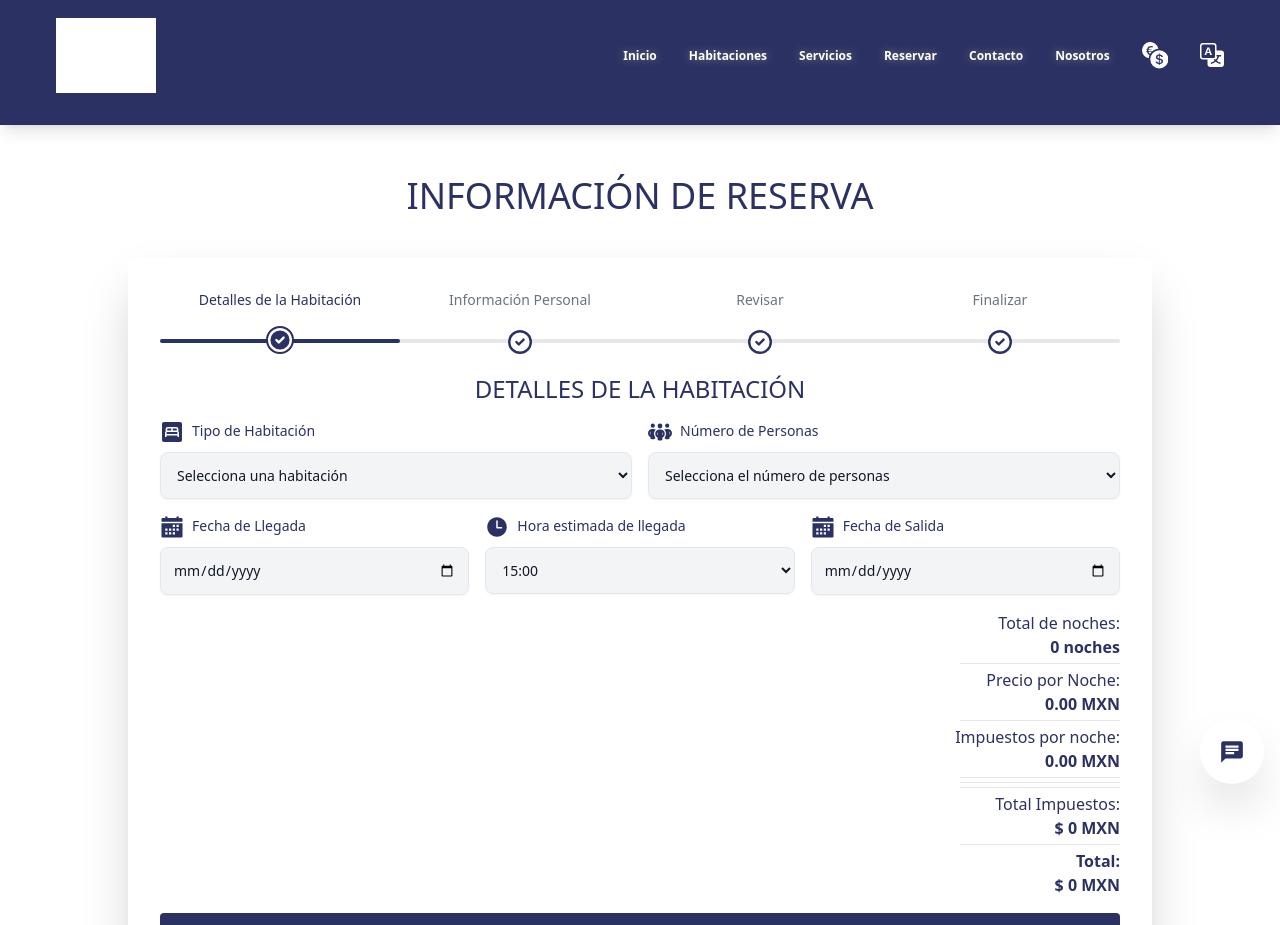
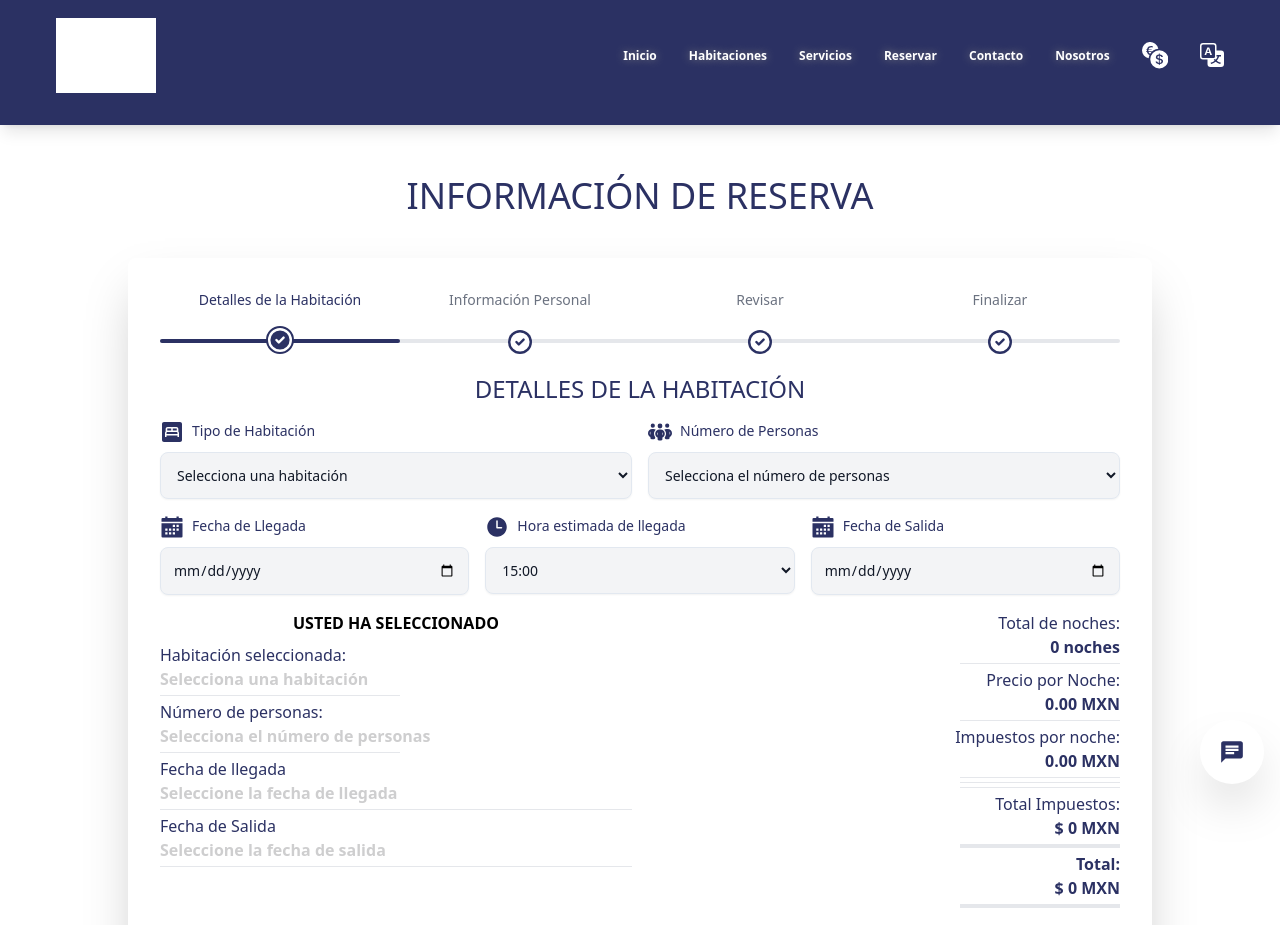
Before and after one commit to OzkrMebasser/plaza-nardos-hotel, a Next.js app: page /reservaciones in a window 1280 px wide. Shown: the top 925 px of the page. Built offline with nearby package versions, Linux system fonts and the light colour scheme; grey boxes are pictures that could not be loaded.

Commit message:
Feat: adding UI/UX en room selection form/booking steps

```diff
--- a/src/app/components/BookingSteps/RoomInfoForm.jsx
+++ b/src/app/components/BookingSteps/RoomInfoForm.jsx
@@ -56,6 +56,8 @@ const RoomInfoForm = ({ onSubmit }) => {
     if (room) {
       setSelectedRoom(room);
     }
+
+    console.log("Número de personas seleccionadas:", selectedNumber);
   };
 
   // validationsYup: {
@@ -256,14 +258,14 @@ const RoomInfoForm = ({ onSubmit }) => {
               {formik.errors.checkInDate}
             </div>
           ) : null}
-          {formik.values.checkInDate && (
+          {/* {formik.values.checkInDate && (
             // Check-In: <br />
             <p className="block text-sm font-medium text-[#2b3163] mt-3 underline">
               {" "}
               <FaCalendarCheck className="inline w-6 h-6 mr-2" />{" "}
               {formatDate(formik.values.checkInDate)}
             </p>
-          )}
+          )} */}
         </div>
 
         <div className="mt-6 lg:mt-0">
@@ -343,7 +345,111 @@ const RoomInfoForm = ({ onSubmit }) => {
             </p>
           </strong>
         )}
-        <div className="text-right">
+        {/*Selectioned inputs */}
+        <div className="flex flex-col md:flex-row gap-4">
+          <div className="w-full md:w-1/2 h-auto ">
+            <h3 className="text-center mb-2 font-bold uppercase">
+              Usted ha seleccionado
+            </h3>
+            {/* {selectedRoom && numberOfPeople && (
+              <div className="mt-4">
+                <p className="text-sm font-medium text-[#2b3163]">
+                  Habitación seleccionada:{" "}
+                  {translations[selectedRoom?.roomType]?.title ||
+                    selectedRoom?.roomType}
+                </p>
+                <p className="text-sm font-medium text-[#2b3163]">
+                  Número de personas: {numberOfPeople}
+                </p>
+              </div>
+            )} */}
+            {/*  Habitación seleccionada:*/}
+
+            <label className="block text-[1rem]  font-medium text-[#2b3163]">
+              Habitación seleccionada:{" "}
+            </label>
+            <strong>
+              {selectedRoom ? (
+                <p className="text-[#2b3163] ">
+                  {translations[selectedRoom?.roomType]?.title ||
+                    selectedRoom?.roomType}
+                </p>
+              ) : (
+                <p className="text-[#cececf] ">
+                  {translations.bookingInfo.selectRoomType}
+                </p>
+              )}{" "}
+            </strong>
+
+            <span className="flex justify-start mt-1 mb-1 ">
+              <hr className="w-[15rem] " />
+            </span>
+            {/*   Número de personas:*/}
+
+            <label className="block text-[1rem]  font-medium text-[#2b3163]">
+              Número de personas:
+            </label>
+            <strong>
+              {numberOfPeople ? (
+                <p className="text-[#2b3163] ">{numberOfPeople}</p>
+              ) : (
+                <p className="text-[#cececf] ">
+                  {translations.bookingInfo.selectNumberPax}
+                </p>
+              )}{" "}
+            </strong>
+
+            <span className="flex justify-start mt-1 mb-1 ">
+              <hr className="w-[15rem] " />
+            </span>
+            {/* Fecha de llegada */}
+            <label className="block text-[1rem]  font-medium text-[#2b3163]">
+              Fecha de llegada
+            </label>
+            <strong>
+              {formik.values.checkInDate ? (
+                // Check-In: <br />
+
+                <p className=" text-[#2b3163] ">
+                  {" "}
+                  <FaCalendarCheck className="inline w-6 h-6 mr-2" />{" "}
+                  {formatDate(formik.values.checkInDate)}
+                </p>
+              ) : (
+                <p className="text-[#cececf] ">
+                  Seleccione la fecha de llegada
+                </p>
+              )}
+            </strong>
+
+            <span className="flex justify-end mt-1 mb-1">
+              <hr className="w-full" />
+            </span>
+
+            {/* Fecha de Salida */}
+            <label className="block text-[1rem]  font-medium text-[#2b3163]">
+              Fecha de Salida
+            </label>
+            <strong>
+              {formik.values.checkOutDate ? (
+                // Check-In: <br />
+
+                <p className=" text-[#2b3163] ">
+                  {" "}
+                  <FaCalendarCheck className="inline w-6 h-6 mr-2" />{" "}
+                  {formatDate(formik.values.checkOutDate)}
+                </p>
+              ) : (
+                <p className="text-[#cececf] ">Seleccione la fecha de salida</p>
+              )}
+            </strong>
+
+            <span className="flex justify-end mt-1 mb-1">
+              <hr className="w-full" />
+            </span>
+          </div>
+          {/*Price, taxes and total per night/s */}
+          <div className="w-full md:w-1/2  h-auto  text-right">
             <label className="block text-[1rem]  font-medium text-[#2b3163]">
               {/* Total de noches:{" "} */}
               {translations.bookingInfo.totalNights}
@@ -380,11 +486,6 @@ const RoomInfoForm = ({ onSubmit }) => {
               <hr className="w-[10rem]" />
             </span>
             <label className="block text-[1rem]  font-medium text-[#2b3163]">
-            {/*
-
-    // taxesPerNight: "Impuestos por noche:",
-    // totalTaxes: "Total Impuestos:",
-    // grandTotal: "Total:",  */}
               {/* Impuestos por noche: */}
               {translations.bookingInfo.taxesPerNight}
             </label>
@@ -425,7 +526,7 @@ const RoomInfoForm = ({ onSubmit }) => {
               </p>
             </strong>
             <span className="flex justify-end mt-1 mb-1">
-            <hr className="w-[10rem]" />
+              <hr className="w-[10rem] border-t-4" />
             </span>
             <label className="block text-[1rem]  font-bold text-[#2b3163]">
               {/* Total: */}
@@ -439,6 +540,10 @@ const RoomInfoForm = ({ onSubmit }) => {
                 {currency}
               </p>
             </strong>
+            <span className="flex justify-end mt-1 mb-1">
+              <hr className="w-[10rem] border-t-4" />
+            </span>
+          </div>
         </div>
       </div>
 
```
Lines whose indentation alone changed are shown as unchanged.
